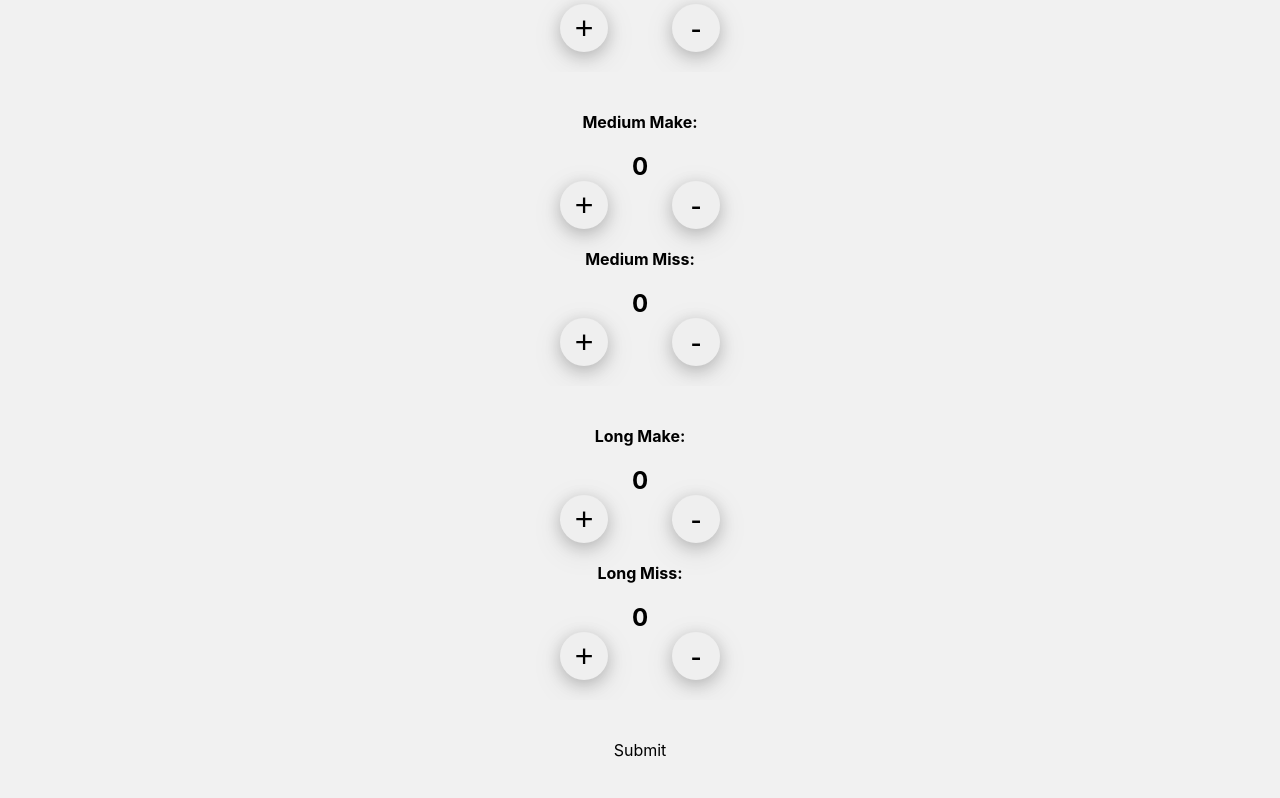
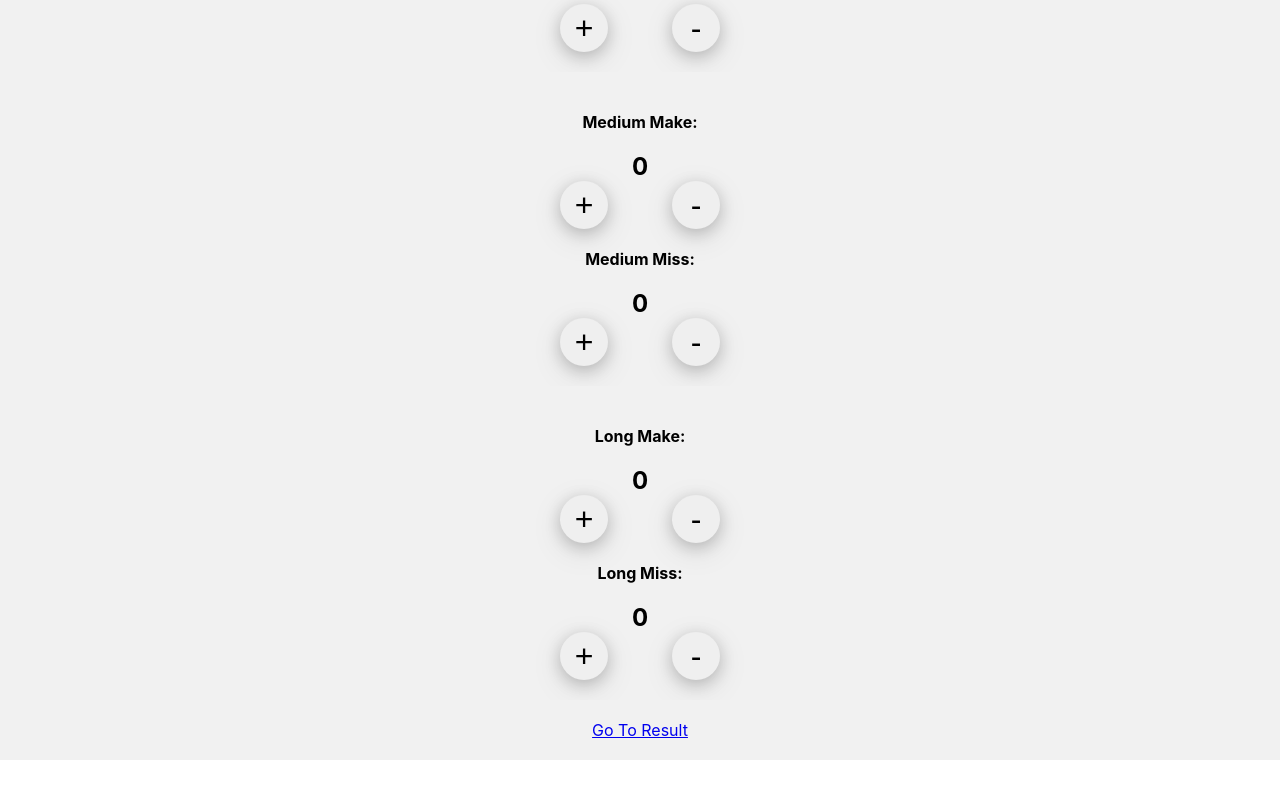
Before and after one commit to robwatsongtr/shot-tracker, a React (Create React App) app: page / in a window 1280 px wide. Shown: the part 242-1040 px from the top of the page. After the commit the page ends 1002 px from the top, so only its background shows below. Built offline with nearby package versions, Linux system fonts and the light colour scheme.

Commit message:
doesn't work

```diff
--- a/src/App.tsx
+++ b/src/App.tsx
@@ -3,11 +3,22 @@ import { Routes, Route } from "react-router-dom"
 import MainPage from "./components/MainPage"
 import ResultPage from './components/ResultPage';
 
+
+
 const App = () => {
   return (
     <Routes>
       <Route path="/" element={<MainPage />} />
-      <Route path="/result" element={<ResultPage />} />
+      <Route
+        path="/result"
+        element= {
+          <ResultPage
+            shortState={{}}
+            mediumState={{}}
+            longState={{}}
+          />
+        }
+      />
     </Routes>
   );
 }
--- a/src/components/Counter.tsx
+++ b/src/components/Counter.tsx
@@ -1,6 +1,6 @@
 //   /components/Counter.tsx
 
-import React, { useState, useEffect, useCallback } from 'react';
+import React, { useState, useEffect } from 'react';
 import './../App.css';
 
 interface CounterProps {
--- a/src/components/MainPage.tsx
+++ b/src/components/MainPage.tsx
@@ -1,20 +1,24 @@
 import React, { useState } from 'react';
 import { Counter } from './Counter';
+import { Link } from 'react-router-dom';
 
-export interface ICounterStateShort {
+
+interface ICounterStateShort {
   shortMake: number
   shortMiss: number
 }
 
-export interface ICounterStateMedium {
+interface ICounterStateMedium {
   mediumMake: number
   mediumMiss: number
 }
 
-export interface ICounterStateLong {
+interface ICounterStateLong {
   longMake: number
   longMiss: number
 }
+
+
 
 const MainPage = () => {
 
@@ -45,9 +49,7 @@ const MainPage = () => {
     setLongState(newState)
   }
 
-  console.log(shortState)
-  console.log(mediumState)
-  console.log(longState)
+
 
   return (
     <div className="container">
@@ -88,7 +90,20 @@ const MainPage = () => {
         />
       </div>
       <div className="grid-area submit">
-        <span>Submit</span>
+        <Link
+          to={
+            {
+              pathname: '/result',
+              state: {
+                shortState: shortState,
+                mediumState: mediumState,
+                longState: longState
+              }
+            } as any
+          }
+        >
+          Go To Result
+        </Link>
       </div>
     </div>
   );
--- a/src/components/ResultPage.tsx
+++ b/src/components/ResultPage.tsx
@@ -1,5 +1,15 @@
+import './../App.css';
 
-const ResultPage = () => {
+interface ResultProps {
+  shortState: object
+  mediumState: object
+  longState: object
+}
+
+const ResultPage: React.FC<ResultProps> = ({ shortState, mediumState, longState }) => {
+  console.log(shortState);
+  console.log(mediumState);
+  console.log(longState);
   return (
     <>
       This is the Result Page
```
